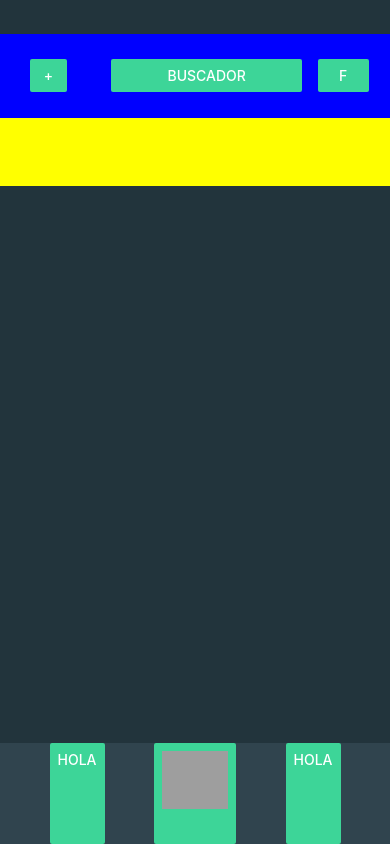
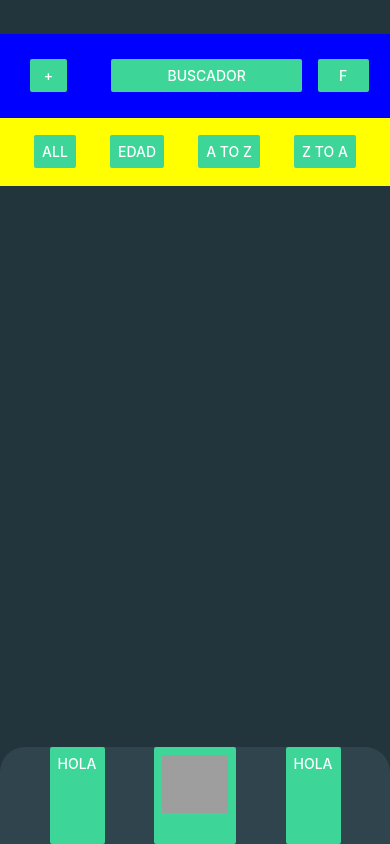
Before and after one commit to areyes26/react-native, a React Native app in the folder ProyectoFinal/: screen / in a window 390 px wide. Built offline with nearby package versions, Linux system fonts and the light colour scheme; grey boxes are pictures that could not be loaded.

Commit message:
Update App.js

```diff
--- a/ProyectoFinal/App.js
+++ b/ProyectoFinal/App.js
@@ -11,28 +11,39 @@ export default class App extends Component {
 
   render(){
     return (
-    <View style={{flex:1, backgroundColor: "#30444E"}}>
+    <View style={{flex:1, backgroundColor: "#22343C"}}>
      <View style={{backgroundColor: "#22343C", height:"4%", width: "100%",}}></View>
 
      <View style={{backgroundColor: "blue", height:"10%",flexDirection:"row", }}>
         <View style={{width:"9.5%", marginLeft:"7.7%", height:"100%",justifyContent:"center"}}>
-          <Button color="#3DD598" title="+" style={{height:"6%"}}></Button>
+          <Button color="#3DD598" title="+" style={{height:"6%", }}></Button>
         </View>
         <View style={{width:"49%",marginLeft:"11.3%", height:"100%",justifyContent:"center" }}>
-          <Button color="#3DD598" title="buscador" style={{height:"6%"}}></Button>
+          <Button color="#3DD598" title="buscador" style={{height:"6%", }}></Button>
         </View>
         <View style={{width:"13%",marginLeft:"4%", height:"100%" ,justifyContent:"center"}}>
-          <Button color="#3DD598" title="F" style={{height:"6%"}}></Button>
+          <Button color="#3DD598" title="F" style={{height:"6%", }}></Button>
         </View>
      </View>
 
-     <View style={{backgroundColor: "yellow", height:"8%", width: "100%",}}>
-
+     <View style={{backgroundColor: "yellow", height:"8%",flexDirection:"row", justifyContent:"space-evenly"}}>
+        <View style={{ height:"100%",justifyContent:"center"}}>
+          <Button color="#3DD598" title="All" style={{height:"6%", }}></Button>
+        </View>
+        <View style={{ height:"100%",justifyContent:"center" }}>
+          <Button color="#3DD598" title="Edad" style={{height:"6%", }}></Button>
+        </View>
+        <View style={{ height:"100%" ,justifyContent:"center"}}>
+          <Button color="#3DD598" title="A to Z" style={{height:"6%", }}></Button>
+        </View>
+        <View style={{ height:"100%" ,justifyContent:"center"}}>
+          <Button color="#3DD598" title="Z to A" style={{height:"6%", }}></Button>
+        </View>
      </View>
 
-     <View style={{backgroundColor: "#22343C", height:"66%", width: "100%",}}></View>
+     <View style={{backgroundColor: "#22343C", height:"66.5%", width: "100%",}}></View>
 
-     <View style={{backgroundColor: "#30444E", height:"12%", width: "100%", flexDirection: "row", justifyContent: "space-evenly", borderRadius: "25px 25px 0px 0xpx"}}>
+     <View style={{backgroundColor: "#30444E", height:"11.5%", width: "100%", flexDirection: "row", justifyContent: "space-evenly", borderTopLeftRadius: "25px", borderTopRightRadius: "25px" }}>
        <Button color="#3DD598" title= "Hola" style={{width:"20%"}}></Button>
        <Button color="#3DD598" title={<Image style={{width: 66,height: 58}} source={require("./assets/Path.png")}/>} style={{width:"20%"}}></Button>
        <Button color="#3DD598" title= "Hola" style={{width:"%"}}></Button>
```
